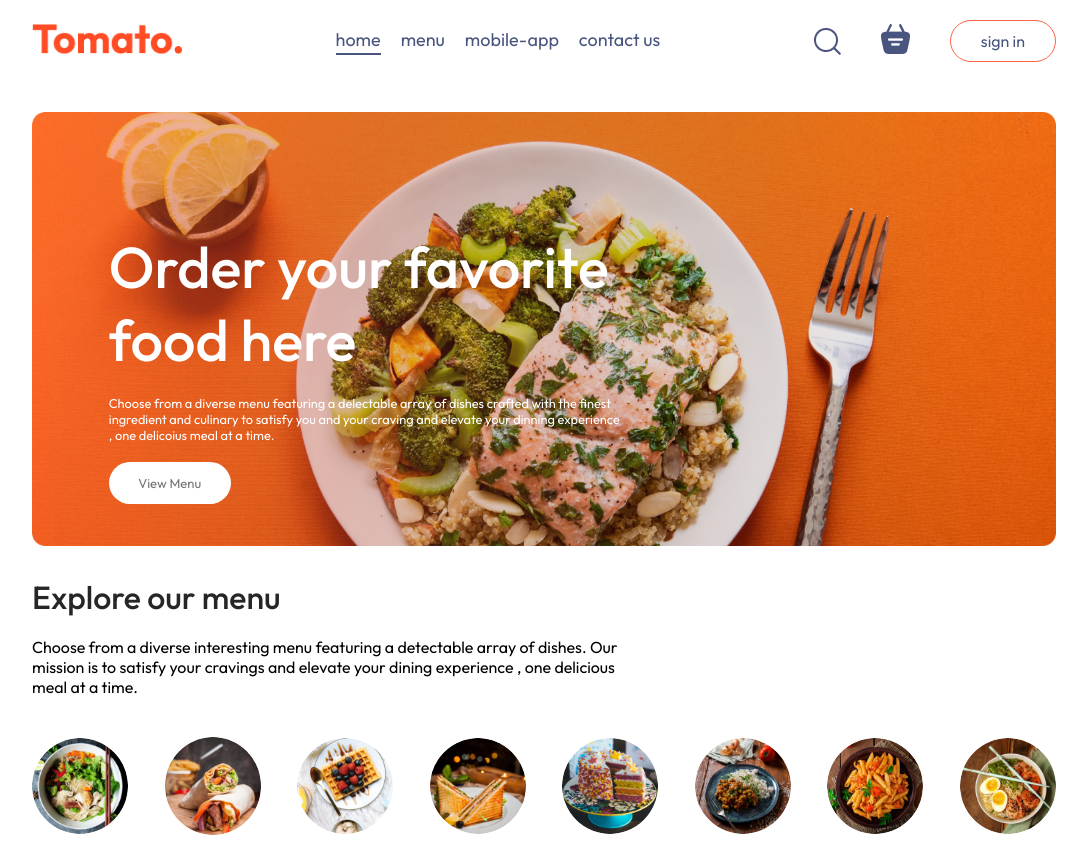
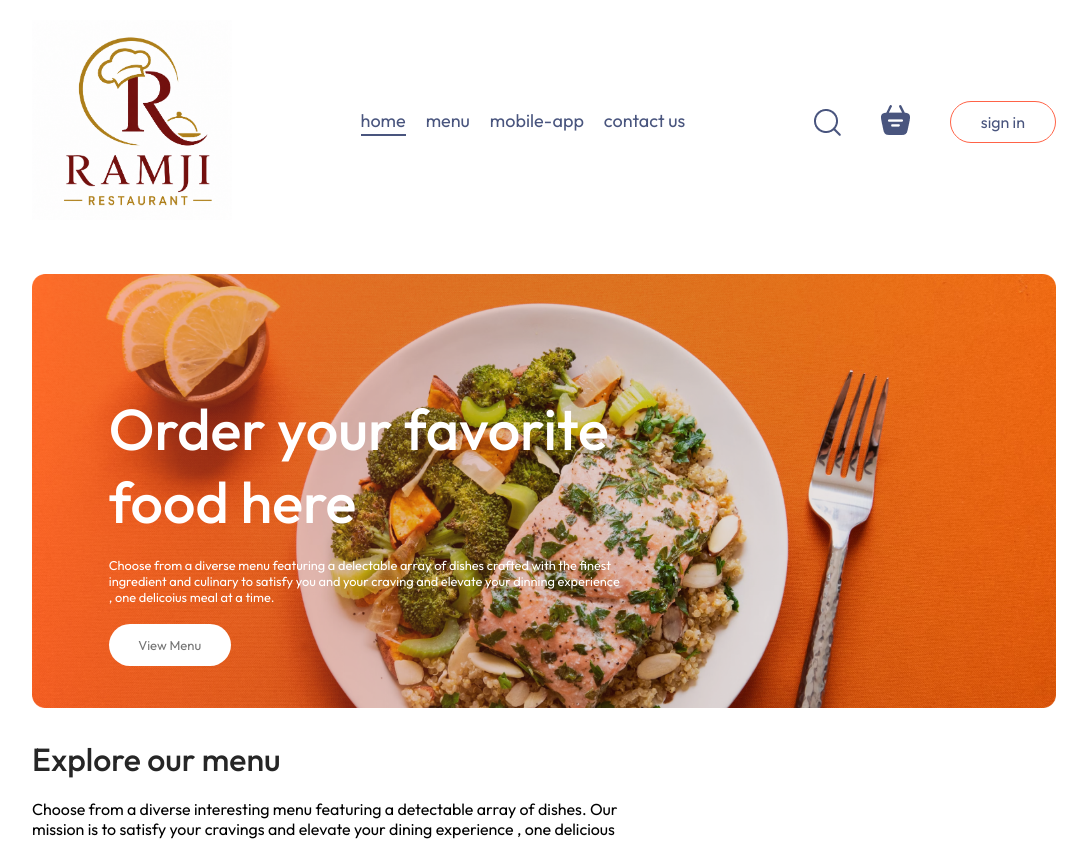
Before and after one commit to Pratibha-Kag/Ramji-Restaurant-Gandhwani, a React (Vite) app in the folder frontend/: page / in a window 1280 px wide. Shown: the top 841 px of the page, without its empty margins (96-1183 px from the left). Built offline with nearby package versions, Linux system fonts and the light colour scheme; no server answers.

Commit message:
updated logo

```diff
--- a/frontend/src/assets/assets.js
+++ b/frontend/src/assets/assets.js
@@ -1,67 +1,71 @@
-import basket_icon from './basket_icon.png'
-import logo from './logo.png'
-import header_img from './header_img.png'
-import search_icon from './search_icon.png'
-import menu_1 from './menu_1.png'
-import menu_2 from './menu_2.png'
-import menu_3 from './menu_3.png'
-import menu_4 from './menu_4.png'
-import menu_5 from './menu_5.png'
-import menu_6 from './menu_6.png'
-import menu_7 from './menu_7.png'
-import menu_8 from './menu_8.png'
+import basket_icon from "./basket_icon.png";
+import logo from "./logo.png";
+import ramjilogo from "./ramjilogo.png";
+import ramji from "./ramji.png";
+import header_img from "./header_img.png";
+import search_icon from "./search_icon.png";
+import menu_1 from "./menu_1.png";
+import menu_2 from "./menu_2.png";
+import menu_3 from "./menu_3.png";
+import menu_4 from "./menu_4.png";
+import menu_5 from "./menu_5.png";
+import menu_6 from "./menu_6.png";
+import menu_7 from "./menu_7.png";
+import menu_8 from "./menu_8.png";
 
-import food_1 from './food_1.png'
-import food_2 from './food_2.png'
-import food_3 from './food_3.png'
-import food_4 from './food_4.png'
-import food_5 from './food_5.png'
-import food_6 from './food_6.png'
-import food_7 from './food_7.png'
-import food_8 from './food_8.png'
-import food_9 from './food_9.png'
-import food_10 from './food_10.png'
-import food_11 from './food_11.png'
-import food_12 from './food_12.png'
-import food_13 from './food_13.png'
-import food_14 from './food_14.png'
-import food_15 from './food_15.png'
-import food_16 from './food_16.png'
-import food_17 from './food_17.png'
-import food_18 from './food_18.png'
-import food_19 from './food_19.png'
-import food_20 from './food_20.png'
-import food_21 from './food_21.png'
-import food_22 from './food_22.png'
-import food_23 from './food_23.png'
-import food_24 from './food_24.png'
-import food_25 from './food_25.png'
-import food_26 from './food_26.png'
-import food_27 from './food_27.png'
-import food_28 from './food_28.png'
-import food_29 from './food_29.png'
-import food_30 from './food_30.png'
-import food_31 from './food_31.png'
-import food_32 from './food_32.png'
+import food_1 from "./food_1.png";
+import food_2 from "./food_2.png";
+import food_3 from "./food_3.png";
+import food_4 from "./food_4.png";
+import food_5 from "./food_5.png";
+import food_6 from "./food_6.png";
+import food_7 from "./food_7.png";
+import food_8 from "./food_8.png";
+import food_9 from "./food_9.png";
+import food_10 from "./food_10.png";
+import food_11 from "./food_11.png";
+import food_12 from "./food_12.png";
+import food_13 from "./food_13.png";
+import food_14 from "./food_14.png";
+import food_15 from "./food_15.png";
+import food_16 from "./food_16.png";
+import food_17 from "./food_17.png";
+import food_18 from "./food_18.png";
+import food_19 from "./food_19.png";
+import food_20 from "./food_20.png";
+import food_21 from "./food_21.png";
+import food_22 from "./food_22.png";
+import food_23 from "./food_23.png";
+import food_24 from "./food_24.png";
+import food_25 from "./food_25.png";
+import food_26 from "./food_26.png";
+import food_27 from "./food_27.png";
+import food_28 from "./food_28.png";
+import food_29 from "./food_29.png";
+import food_30 from "./food_30.png";
+import food_31 from "./food_31.png";
+import food_32 from "./food_32.png";
 
-import add_icon_white from './add_icon_white.png'
-import add_icon_green from './add_icon_green.png'
-import remove_icon_red from './remove_icon_red.png'
-import app_store from './app_store.png'
-import play_store from './play_store.png'
-import linkedin_icon from './linkedin_icon.png'
-import facebook_icon from './facebook_icon.png'
-import twitter_icon from './twitter_icon.png'
-import cross_icon from './cross_icon.png'
-import selector_icon from './selector_icon.png'
-import rating_starts from './rating_starts.png'
-import profile_icon from './profile_icon.png'
-import bag_icon from './bag_icon.png'
-import logout_icon from './logout_icon.png'
-import parcel_icon from './parcel_icon.png'
+import add_icon_white from "./add_icon_white.png";
+import add_icon_green from "./add_icon_green.png";
+import remove_icon_red from "./remove_icon_red.png";
+import app_store from "./app_store.png";
+import play_store from "./play_store.png";
+import linkedin_icon from "./linkedin_icon.png";
+import facebook_icon from "./facebook_icon.png";
+import twitter_icon from "./twitter_icon.png";
+import cross_icon from "./cross_icon.png";
+import selector_icon from "./selector_icon.png";
+import rating_starts from "./rating_starts.png";
+import profile_icon from "./profile_icon.png";
+import bag_icon from "./bag_icon.png";
+import logout_icon from "./logout_icon.png";
+import parcel_icon from "./parcel_icon.png";
 
 export const assets = {
   logo,
+  ramji,
+  ramjilogo,
   basket_icon,
   header_img,
   search_icon,
@@ -79,42 +83,43 @@ export const assets = {
   profile_icon,
   logout_icon,
   bag_icon,
-    parcel_icon
-}
+  parcel_icon,
+};
 
 export const menu_list = [
   {
     menu_name: "Salad",
-        menu_image: menu_1
+    menu_image: menu_1,
   },
   {
     menu_name: "Rolls",
-        menu_image: menu_2
+    menu_image: menu_2,
   },
   {
     menu_name: "Deserts",
-        menu_image: menu_3
+    menu_image: menu_3,
   },
   {
     menu_name: "Sandwich",
-        menu_image: menu_4
+    menu_image: menu_4,
   },
   {
     menu_name: "Cake",
-        menu_image: menu_5
+    menu_image: menu_5,
   },
   {
     menu_name: "Pure Veg",
-        menu_image: menu_6
+    menu_image: menu_6,
   },
   {
     menu_name: "Pasta",
-        menu_image: menu_7
+    menu_image: menu_7,
   },
   {
     menu_name: "Noodles",
-        menu_image: menu_8
-    }]
+    menu_image: menu_8,
+  },
+];
 
 export const food_list = [
   {
@@ -122,229 +127,287 @@ export const food_list = [
     name: "Greek salad",
     image: food_1,
     price: 12,
-        description: "Food provides essential nutrients for overall health and well-being",
-        category: "Salad"
+    description:
+      "Food provides essential nutrients for overall health and well-being",
+    category: "Salad",
   },
   {
     _id: "2",
     name: "Veg salad",
     image: food_2,
     price: 18,
-        description: "Food provides essential nutrients for overall health and well-being",
-        category: "Salad"
-    }, {
+    description:
+      "Food provides essential nutrients for overall health and well-being",
+    category: "Salad",
+  },
+  {
     _id: "3",
     name: "Clover Salad",
     image: food_3,
     price: 16,
-        description: "Food provides essential nutrients for overall health and well-being",
-        category: "Salad"
-    }, {
+    description:
+      "Food provides essential nutrients for overall health and well-being",
+    category: "Salad",
+  },
+  {
     _id: "4",
     name: "Chicken Salad",
     image: food_4,
     price: 24,
-        description: "Food provides essential nutrients for overall health and well-being",
-        category: "Salad"
-    }, {
+    description:
+      "Food provides essential nutrients for overall health and well-being",
+    category: "Salad",
+  },
+  {
     _id: "5",
     name: "Lasagna Rolls",
     image: food_5,
     price: 14,
-        description: "Food provides essential nutrients for overall health and well-being",
-        category: "Rolls"
-    }, {
+    description:
+      "Food provides essential nutrients for overall health and well-being",
+    category: "Rolls",
+  },
+  {
     _id: "6",
     name: "Peri Peri Rolls",
     image: food_6,
     price: 12,
-        description: "Food provides essential nutrients for overall health and well-being",
-        category: "Rolls"
-    }, {
+    description:
+      "Food provides essential nutrients for overall health and well-being",
+    category: "Rolls",
+  },
+  {
     _id: "7",
     name: "Chicken Rolls",
     image: food_7,
     price: 20,
-        description: "Food provides essential nutrients for overall health and well-being",
-        category: "Rolls"
-    }, {
+    description:
+      "Food provides essential nutrients for overall health and well-being",
+    category: "Rolls",
+  },
+  {
     _id: "8",
     name: "Veg Rolls",
     image: food_8,
     price: 15,
-        description: "Food provides essential nutrients for overall health and well-being",
-        category: "Rolls"
-    }, {
+    description:
+      "Food provides essential nutrients for overall health and well-being",
+    category: "Rolls",
+  },
+  {
     _id: "9",
     name: "Ripple Ice Cream",
     image: food_9,
     price: 14,
-        description: "Food provides essential nutrients for overall health and well-being",
-        category: "Deserts"
-    }, {
+    description:
+      "Food provides essential nutrients for overall health and well-being",
+    category: "Deserts",
+  },
+  {
     _id: "10",
     name: "Fruit Ice Cream",
     image: food_10,
     price: 22,
-        description: "Food provides essential nutrients for overall health and well-being",
-        category: "Deserts"
-    }, {
+    description:
+      "Food provides essential nutrients for overall health and well-being",
+    category: "Deserts",
+  },
+  {
     _id: "11",
     name: "Jar Ice Cream",
     image: food_11,
     price: 10,
-        description: "Food provides essential nutrients for overall health and well-being",
-        category: "Deserts"
-    }, {
+    description:
+      "Food provides essential nutrients for overall health and well-being",
+    category: "Deserts",
+  },
+  {
     _id: "12",
     name: "Vanilla Ice Cream",
     image: food_12,
     price: 12,
-        description: "Food provides essential nutrients for overall health and well-being",
-        category: "Deserts"
+    description:
+      "Food provides essential nutrients for overall health and well-being",
+    category: "Deserts",
   },
   {
     _id: "13",
     name: "Chicken Sandwich",
     image: food_13,
     price: 12,
-        description: "Food provides essential nutrients for overall health and well-being",
-        category: "Sandwich"
+    description:
+      "Food provides essential nutrients for overall health and well-being",
+    category: "Sandwich",
   },
   {
     _id: "14",
     name: "Vegan Sandwich",
     image: food_14,
     price: 18,
-        description: "Food provides essential nutrients for overall health and well-being",
-        category: "Sandwich"
-    }, {
+    description:
+      "Food provides essential nutrients for overall health and well-being",
+    category: "Sandwich",
+  },
+  {
     _id: "15",
     name: "Grilled Sandwich",
     image: food_15,
     price: 16,
-        description: "Food provides essential nutrients for overall health and well-being",
-        category: "Sandwich"
-    }, {
+    description:
+      "Food provides essential nutrients for overall health and well-being",
+    category: "Sandwich",
+  },
+  {
     _id: "16",
     name: "Bread Sandwich",
     image: food_16,
     price: 24,
-        description: "Food provides essential nutrients for overall health and well-being",
-        category: "Sandwich"
-    }, {
+    description:
+      "Food provides essential nutrients for overall health and well-being",
+    category: "Sandwich",
+  },
+  {
     _id: "17",
     name: "Cup Cake",
     image: food_17,
     price: 14,
-        description: "Food provides essential nutrients for overall health and well-being",
-        category: "Cake"
-    }, {
+    description:
+      "Food provides essential nutrients for overall health and well-being",
+    category: "Cake",
+  },
+  {
     _id: "18",
     name: "Vegan Cake",
     image: food_18,
     price: 12,
-        description: "Food provides essential nutrients for overall health and well-being",
-        category: "Cake"
-    }, {
+    description:
+      "Food provides essential nutrients for overall health and well-being",
+    category: "Cake",
+  },
+  {
     _id: "19",
     name: "Butterscotch Cake",
     image: food_19,
     price: 20,
-        description: "Food provides essential nutrients for overall health and well-being",
-        category: "Cake"
-    }, {
+    description:
+      "Food provides essential nutrients for overall health and well-being",
+    category: "Cake",
+  },
+  {
     _id: "20",
     name: "Sliced Cake",
     image: food_20,
     price: 15,
-        description: "Food provides essential nutrients for overall health and well-being",
-        category: "Cake"
-    }, {
+    description:
+      "Food provides essential nutrients for overall health and well-being",
+    category: "Cake",
+  },
+  {
     _id: "21",
     name: "Garlic Mushroom ",
     image: food_21,
     price: 14,
-        description: "Food provides essential nutrients for overall health and well-being",
-        category: "Pure Veg"
-    }, {
+    description:
+      "Food provides essential nutrients for overall health and well-being",
+    category: "Pure Veg",
+  },
+  {
     _id: "22",
     name: "Fried Cauliflower",
     image: food_22,
     price: 22,
-        description: "Food provides essential nutrients for overall health and well-being",
-        category: "Pure Veg"
-    }, {
+    description:
+      "Food provides essential nutrients for overall health and well-being",
+    category: "Pure Veg",
+  },
+  {
     _id: "23",
     name: "Mix Veg Pulao",
     image: food_23,
     price: 10,
-        description: "Food provides essential nutrients for overall health and well-being",
-        category: "Pure Veg"
-    }, {
+    description:
+      "Food provides essential nutrients for overall health and well-being",
+    category: "Pure Veg",
+  },
+  {
     _id: "24",
     name: "Rice Zucchini",
     image: food_24,
     price: 12,
-        description: "Food provides essential nutrients for overall health and well-being",
-        category: "Pure Veg"
+    description:
+      "Food provides essential nutrients for overall health and well-being",
+    category: "Pure Veg",
   },
   {
     _id: "25",
     name: "Cheese Pasta",
     image: food_25,
     price: 12,
-        description: "Food provides essential nutrients for overall health and well-being",
-        category: "Pasta"
+    description:
+      "Food provides essential nutrients for overall health and well-being",
+    category: "Pasta",
   },
   {
     _id: "26",
     name: "Tomato Pasta",
     image: food_26,
     price: 18,
-        description: "Food provides essential nutrients for overall health and well-being",
-        category: "Pasta"
-    }, {
+    description:
+      "Food provides essential nutrients for overall health and well-being",
+    category: "Pasta",
+  },
+  {
     _id: "27",
     name: "Creamy Pasta",
     image: food_27,
     price: 16,
-        description: "Food provides essential nutrients for overall health and well-being",
-        category: "Pasta"
-    }, {
+    description:
+      "Food provides essential nutrients for overall health and well-being",
+    category: "Pasta",
+  },
+  {
     _id: "28",
     name: "Chicken Pasta",
     image: food_28,
     price: 24,
-        description: "Food provides essential nutrients for overall health and well-being",
-        category: "Pasta"
-    }, {
+    description:
+      "Food provides essential nutrients for overall health and well-being",
+    category: "Pasta",
+  },
+  {
     _id: "29",
     name: "Buttter Noodles",
     image: food_29,
     price: 14,
-        description: "Food provides essential nutrients for overall health and well-being",
-        category: "Noodles"
-    }, {
+    description:
+      "Food provides essential nutrients for overall health and well-being",
+    category: "Noodles",
+  },
+  {
     _id: "30",
     name: "Veg Noodles",
     image: food_30,
     price: 12,
-        description: "Food provides essential nutrients for overall health and well-being",
-        category: "Noodles"
-    }, {
+    description:
+      "Food provides essential nutrients for overall health and well-being",
+    category: "Noodles",
+  },
+  {
     _id: "31",
     name: "Somen Noodles",
     image: food_31,
     price: 20,
-        description: "Food provides essential nutrients for overall health and well-being",
-        category: "Noodles"
-    }, {
+    description:
+      "Food provides essential nutrients for overall health and well-being",
+    category: "Noodles",
+  },
+  {
     _id: "32",
     name: "Cooked Noodles",
     image: food_32,
     price: 15,
-        description: "Food provides essential nutrients for overall health and well-being",
-        category: "Noodles"
-    }
-]
+    description:
+      "Food provides essential nutrients for overall health and well-being",
+    category: "Noodles",
+  },
+];
--- a/frontend/src/components/Navbar/Navbar.css
+++ b/frontend/src/components/Navbar/Navbar.css
@@ -5,7 +5,7 @@
   align-items: center;
 }
 .navbar .logo {
-  width: 150px;
+  width: 200px;
 }
 .navbar-menu {
   display: flex;
--- a/frontend/src/components/Navbar/Navbar.jsx
+++ b/frontend/src/components/Navbar/Navbar.jsx
@@ -17,7 +17,7 @@ const Navbar = ({ setShowLogin }) => {
   return (
     <div className="navbar">
       <Link to="/">
-        <img src={assets.logo} alt="" className="logo" />
+        <img src={assets.ramji} alt="" className="logo" />
       </Link>
       <ul className="navbar-menu">
         <Link
```
Also changed, not shown: frontend/src/assets/ramji.png (added), frontend/src/assets/ramjilogo.png (added). Lines whose indentation alone changed are shown as unchanged.
